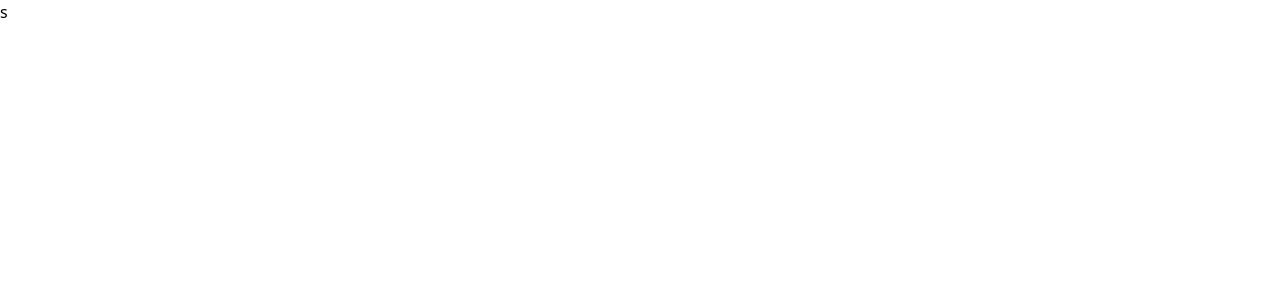
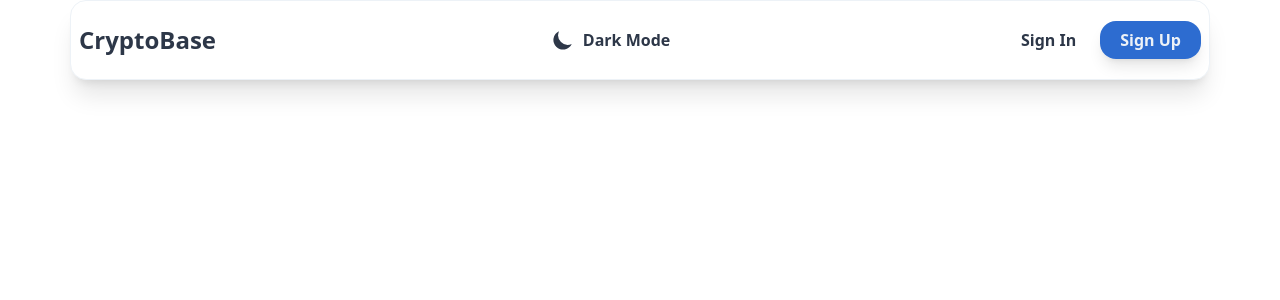
Before and after one commit to mryevhenii07/crypta-firebase, a React (Create React App) app: page / in a window 1280 px wide. Shown: the top 300 px of the page. Built offline with nearby package versions, Linux system fonts and the light colour scheme.

Commit message:
finish navbar start firebase

```diff
--- a/package.json
+++ b/package.json
@@ -10,6 +10,8 @@
     "gh-pages": "^4.0.0",
     "react": "^18.2.0",
     "react-dom": "^18.2.0",
+    "react-icons": "^4.4.0",
+    "react-router-dom": "^6.3.0",
     "react-scripts": "5.0.1",
     "web-vitals": "^2.1.4"
   },
--- a/src/App.js
+++ b/src/App.js
@@ -1,11 +1,13 @@
+import React from "react";
+import { ThemeProvider } from "./context/ThemeContext";
 
-
+import NavBar from "./components/NavBar";
 
 function App() {
   return (
-    <div className="App">
-     s
-    </div>
+    <ThemeProvider>
+      <NavBar />
+    </ThemeProvider>
   );
 }
 
--- /dev/null
+++ b/src/components/NavBar.jsx
@@ -0,0 +1,72 @@
+import React, { useState } from "react";
+import { Link } from "react-router-dom";
+import ThemeToggle from "./ThemeToggle";
+
+import { AiOutlineClose, AiOutlineMenu } from "react-icons/ai";
+
+const NavBar = () => {
+  const [nav, setNav] = useState(false);
+
+  const handleNav = () => {
+    setNav((prevState) => !prevState);
+  };
+  return (
+    <div className="rounded-div flex items-center justify-between h-20 font-bold">
+      <Link to="/">
+        <h1 className="text-2xl"> CryptoBase</h1>
+      </Link>
+      <div className="hidden md:block">
+        <ThemeToggle />
+      </div>
+      <div className="hidden md:block">
+        <Link to="/signin" className="p-4 hover:text-accent">
+          Sign In
+        </Link>
+        <Link
+          to="/signup"
+          className="bg-button text-btnText px-5 py-2 ml-2 rounded-2xl shadow-lg hover:shadow-2xl"
+        >
+          Sign Up
+        </Link>
+      </div>
+      {/* ///menuIcon */}
+      <div onClick={handleNav} className="block md:hidden cursor-pointer z-10">
+        {nav ? <AiOutlineClose size={20} /> : <AiOutlineMenu size={20} />}
+      </div>
+      {/* ///mobileMenu */}
+      <div
+        className={
+          nav
+            ? "md:hidden fixed left-0 top-20 flex flex-col items-center justify-between w-full h-[90%] bg-primary ease-in duration-300 z-10"
+            : "fixed left-[-100%] top-20 h-[90%] flex flex-col items-center justify-between ease-in duration-300"
+        }
+      >
+        <ul className="w-full p-4">
+          <li className="border-b py-6">
+            <Link to="/">Home</Link>
+          </li>
+          <li className="border-b py-6">
+            <Link to="/">Account</Link>
+          </li>
+          <li className="py-6">
+            <ThemeToggle />
+          </li>
+        </ul>
+        <div className="flex flex-col w-full p-4 ">
+          <Link to="/signin">
+            <button className="w-full my-2 p-3 bg-primary text-primary border border-secondary rounded-2xl shadow-xl">
+              Sing In
+            </button>
+          </Link>
+          <Link to="/signup">
+            <button className="w-full my-2 p-3 bg-button text-btnText rounded-2xl shadow-xl">
+              Sing Up
+            </button>
+          </Link>
+        </div>
+      </div>
+    </div>
+  );
+};
+
+export default NavBar;
--- /dev/null
+++ b/src/components/ThemeToggle.jsx
@@ -0,0 +1,32 @@
+import React, { useContext } from "react";
+
+import { HiSun, HiMoon } from "react-icons/hi";
+import { ThemeContext } from "../context/ThemeContext";
+
+const ThemeToggle = () => {
+  const { theme, setTheme } = useContext(ThemeContext);
+
+  return (
+    <div className="p-2">
+      {theme === "dark" ? (
+        <div
+          className="flex items-center cursor-pointer"
+          onClick={() => setTheme(theme === "dark" ? "light" : "dark")}
+        >
+          <HiSun className="text-primary text-2xl mr-2" />
+          Light Mode
+        </div>
+      ) : (
+        <div
+          className="flex items-center cursor-pointer"
+          onClick={() => setTheme(theme === "dark" ? "light" : "dark")}
+        >
+          <HiMoon className="text-primary text-2xl mr-2" />
+          Dark Mode
+        </div>
+      )}
+    </div>
+  );
+};
+
+export default ThemeToggle;
--- /dev/null
+++ b/src/context/ThemeContext.jsx
@@ -0,0 +1,45 @@
+import React, { useState, useEffect, createContext } from "react";
+
+const getInitialTheme = () => {
+  if (typeof window !== "undefined" && window.localStorage) {
+    const storedPrefs = window.localStorage.getItem("color-theme");
+    if (typeof storedPrefs === "string") {
+      return storedPrefs;
+    }
+
+    const userMedia = window.matchMedia("(prefers-color-scheme:dark)");
+    if (userMedia.matches) {
+      return "dark";
+    }
+  }
+  return "light";
+};
+
+export const ThemeContext = createContext();
+
+export const ThemeProvider = ({ initialTheme, children }) => {
+  const [theme, setTheme] = useState(getInitialTheme);
+
+  const rawSetTheme = (theme) => {
+    const root = window.document.documentElement;
+    const isDark = theme === "dark";
+
+    root.classList.remove(isDark ? "light" : "dark");
+    root.classList.add(theme);
+
+    localStorage.setItem("color-theme", theme);
+  };
+
+  if (initialTheme) {
+    rawSetTheme(initialTheme);
+  }
+  useEffect(() => {
+    rawSetTheme(theme);
+  }, [theme]);
+
+  return (
+    <ThemeContext.Provider value={{ theme, setTheme }}>
+      {children}
+    </ThemeContext.Provider>
+  );
+};
--- a/src/index.js
+++ b/src/index.js
@@ -1,11 +1,14 @@
-import React from 'react';
-import ReactDOM from 'react-dom/client';
-import './index.css';
-import App from './App';
+import React from "react";
+import ReactDOM from "react-dom/client";
+import { BrowserRouter } from "react-router-dom";
+import "./index.css";
+import App from "./App";
 
-const root = ReactDOM.createRoot(document.getElementById('root'));
+const root = ReactDOM.createRoot(document.getElementById("root"));
 root.render(
   <React.StrictMode>
-    <App />
-  </React.StrictMode>,
+    <BrowserRouter>
+      <App />
+    </BrowserRouter>
+  </React.StrictMode>
 );
--- /dev/null
+++ b/src/routes/Account.jsx
@@ -0,0 +1,7 @@
+import React from "react";
+
+const Account = () => {
+  return <div>Account</div>;
+};
+
+export default Account;
--- /dev/null
+++ b/src/routes/CoinPage.jsx
@@ -0,0 +1,7 @@
+import React from "react";
+
+const CoinPage = () => {
+  return <div>CoinPage</div>;
+};
+
+export default CoinPage;
--- /dev/null
+++ b/src/routes/Home.jsx
@@ -0,0 +1,7 @@
+import React from "react";
+
+const Home = () => {
+  return <div>Home</div>;
+};
+
+export default Home;
--- /dev/null
+++ b/src/routes/Signin.jsx
@@ -0,0 +1,7 @@
+import React from "react";
+
+const Signin = () => {
+  return <div>Signin</div>;
+};
+
+export default Signin;
--- /dev/null
+++ b/src/routes/Signup.jsx
@@ -0,0 +1,7 @@
+import React from "react";
+
+const Signup = () => {
+  return <div>Signup</div>;
+};
+
+export default Signup;
```
Also changed, not shown: 2 other files (tests, documents, lock files or other folders).
